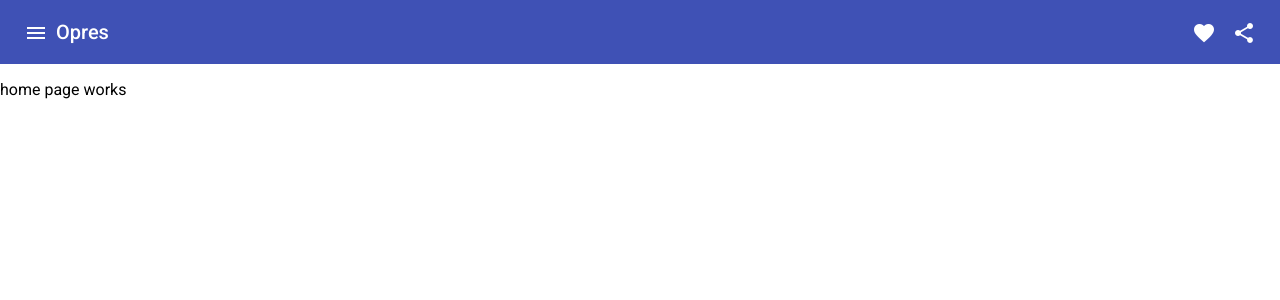
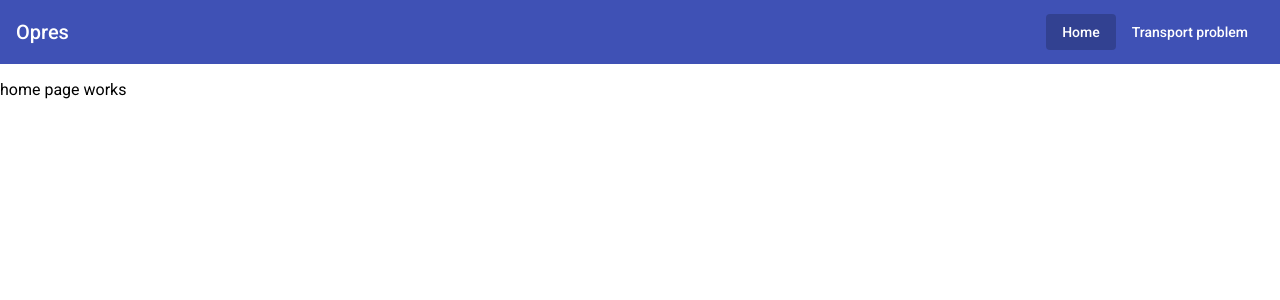
Before and after one commit to ducktordanny/opres.help, an Angular app: page /home in a window 1280 px wide. Shown: the top 300 px of the page. Built offline with nearby package versions, Linux system fonts and the light colour scheme.

Commit message:
feat(navbar): Add navigation buttons & import missing modules

```diff
--- a/src/app/app.module.ts
+++ b/src/app/app.module.ts
@@ -1,3 +1,5 @@
+import {CommonModule} from '@angular/common';
+import {HttpClientModule} from '@angular/common/http';
 import {NgModule} from '@angular/core';
 import {BrowserModule} from '@angular/platform-browser';
 import {BrowserAnimationsModule} from '@angular/platform-browser/animations';
@@ -13,6 +15,8 @@ import {RoutingModule} from './routing.module';
   imports: [
     BrowserModule,
     BrowserAnimationsModule,
+    CommonModule,
+    HttpClientModule,
     HomeModule,
     NavbarModule,
     RoutingModule,
--- a/src/app/components/navbar/navbar.style.scss
+++ b/src/app/components/navbar/navbar.style.scss
@@ -1,3 +1,7 @@
 .example-spacer {
   flex: 1 1 auto;
 }
+
+.navbar-header-item-selected {
+  background-color: rgba(0, 0, 0, 0.2);
+}
--- a/src/app/components/navbar/navbar.template.html
+++ b/src/app/components/navbar/navbar.template.html
@@ -1,25 +1,18 @@
 <mat-toolbar color="primary">
-  <button
-    mat-icon-button
-    class="example-icon"
-    aria-label="Example icon-button with menu icon"
-  >
-    <mat-icon>menu</mat-icon>
-  </button>
   <span>Opres</span>
   <span class="example-spacer"></span>
-  <button
-    mat-icon-button
-    class="example-icon favorite-icon"
-    aria-label="Example icon-button with heart icon"
+  <a
+    mat-button
+    routerLink="home"
+    routerLinkActive="navbar-header-item-selected"
   >
-    <mat-icon>favorite</mat-icon>
-  </button>
-  <button
-    mat-icon-button
-    class="example-icon"
-    aria-label="Example icon-button with share icon"
+    Home
+  </a>
+  <a
+    mat-button
+    routerLink="transport-problem"
+    routerLinkActive="navbar-header-item-selected"
   >
-    <mat-icon>share</mat-icon>
-  </button>
+    Transport problem
+  </a>
 </mat-toolbar>
--- a/src/app/pages/transport-problem/transport-problem.module.ts
+++ b/src/app/pages/transport-problem/transport-problem.module.ts
@@ -1,3 +1,4 @@
+import {CommonModule} from '@angular/common';
 import {NgModule} from '@angular/core';
 import {MatButtonModule} from '@angular/material/button';
 import {MatTableModule} from '@angular/material/table';
@@ -9,7 +10,7 @@ import {TransportProblemService} from './transport-problem.service';
 
 @NgModule({
   declarations: [TransportProblemComponent, TransportTableComponent],
-  imports: [MatButtonModule, MatTableModule],
+  imports: [CommonModule, MatButtonModule, MatTableModule],
   providers: [TransportProblemService],
 })
 export class TransportProblemModule {}
```
Also changed, not shown: src/app/components/navbar/navbar.module.ts (+9 -1 lines).
